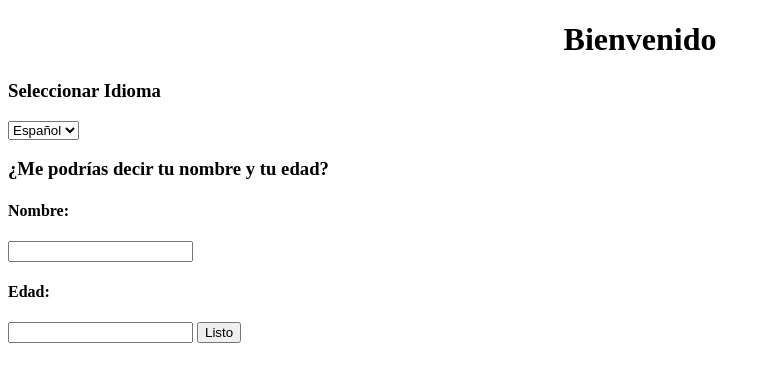
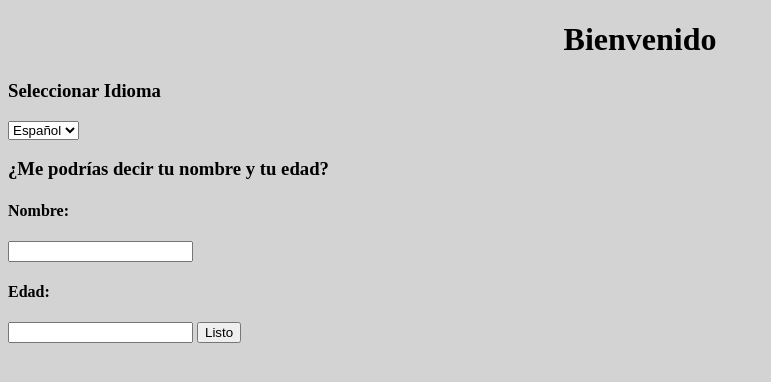
Before and after one commit to DilanAlavi/Practica5-Saludador-Incremental, a website built with Parcel: page index.html in a window 1280 px wide. Shown: the whole page, without its empty margins (0-771 px from the left). Built offline with nearby package versions, Linux system fonts and the light colour scheme.

Commit message:
Modificando ultimos detalles

```diff
--- a/index.html
+++ b/index.html
@@ -4,6 +4,11 @@
     <meta charset="UTF-8">
     <meta name="viewport" content="width=device-width, initial-scale=1.0">
     <title>Bot y Mensaje</title>
+    <style>
+        body {
+            background-color: lightgray;
+        }
+    </style>
     <script src="src/main.js" defer></script>
 </head>
 <body>
--- a/src/main.js
+++ b/src/main.js
@@ -112,7 +112,7 @@ document.addEventListener("DOMContentLoaded", function () {
     }
     function obtenerSaludoHora(hora, idioma) {
         let saludoHora;
-
+        //let saldo = (data.gener || "hola")
         if (idioma === "ES") {
             if (hora >= 6 && hora < 12) {
                 saludoHora = "Buenos días";
```
